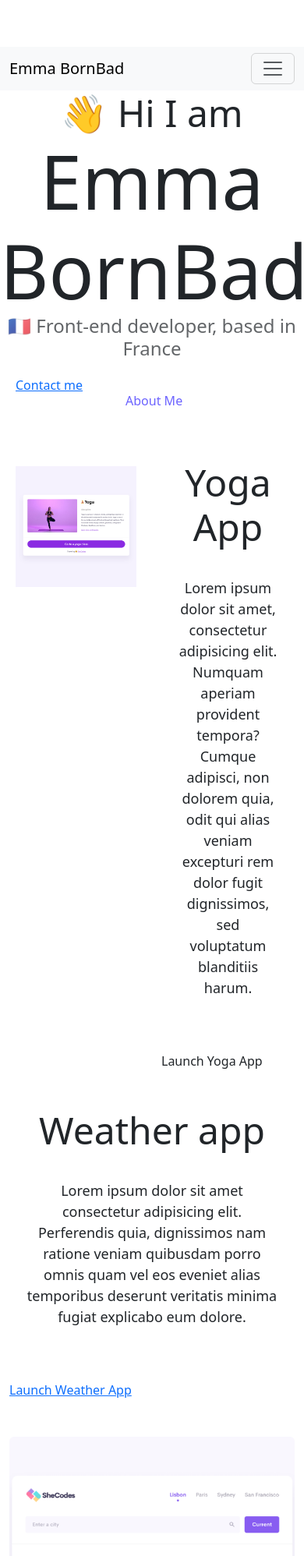
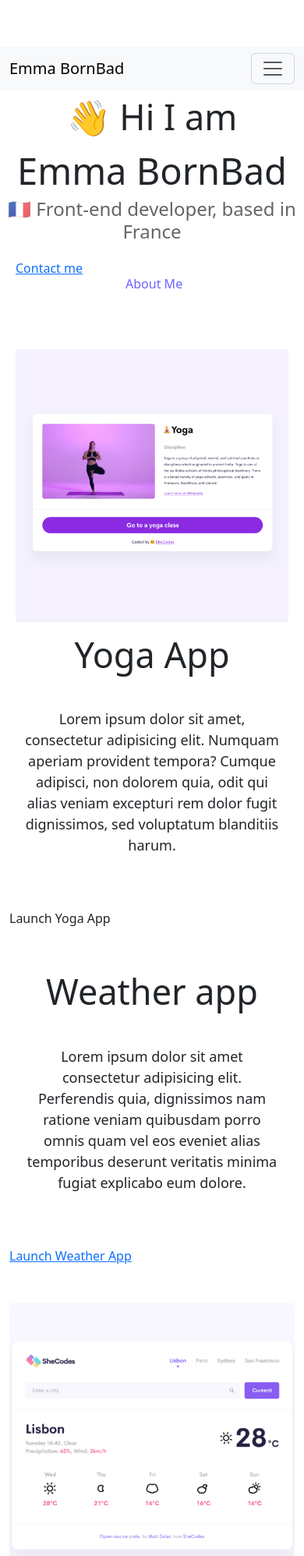
Before and after one commit to Emma-404/ebauche-portfolio-2, a plain HTML site: page index.html in a window 390 px wide. Shown: the top 1996 px of the page at 78% size. Drawn offline with nearby package versions, Linux system fonts and the light colour scheme.

Commit message:
Add Responsive

```diff
--- a/index.html
+++ b/index.html
@@ -60,10 +60,10 @@
     </div>
     <div class="container">
       <div class="row">
-        <div class="col-6">
+        <div class="col-sm-6">
           <img src="images/yoga.png" class="img-fluid rounded p-2" alt="Yoga project" />
         </div>
-        <div class="col-6">
+        <div class="col-sm-6">
           <h2 class="mb-3">Yoga App</h2>
           <p class="mb-3">
             Lorem ipsum dolor sit amet, consectetur adipisicing elit. Numquam
@@ -77,7 +77,7 @@
       </div>
     </div>
     <div class="row mt-5">
-      <div class="col-md-6">
+      <div class="col-sm-6">
         <h2 class="mb-3">Weather app</h2>
         <p>
           Lorem ipsum dolor sit amet consectetur adipisicing elit. Perferendis
@@ -89,7 +89,7 @@
           <a href="#" class="primary-link" title="Weather project">Launch Weather App</a>
         </div>
       </div>
-      <div class="col-md-6">
+      <div class="col-sm-6">
         <img src="/images/weather.png" class="img-fluid rounded" alt="Weather project" />
       </div>
     </div>
@@ -97,7 +97,7 @@
       <div class="col-md-6">
         <img src="/images/yogurt.png" class="img-fluid rounded" alt="Yogurt project" />
       </div>
-      <div class="col-md-6">
+      <div class="col-sm-6">
         <h2 class="mb-3">Yogurt app</h2>
         <p>
           Lorem ipsum dolor sit amet consectetur adipisicing elit. Perferendis
--- a/style.css
+++ b/style.css
@@ -96,3 +96,14 @@ p {
 .email-link:hover {
   text-decoration: underline;
 }
+
+@media (max-width: 900px) {
+  h1 {
+    font-size: 47px;
+    line-height: 1.5;
+  }
+  h2 {
+    font-size: 45px;
+    line-height: 1.5;
+  }
+}
```
Also changed, not shown: about.html (+3 -3 lines).
